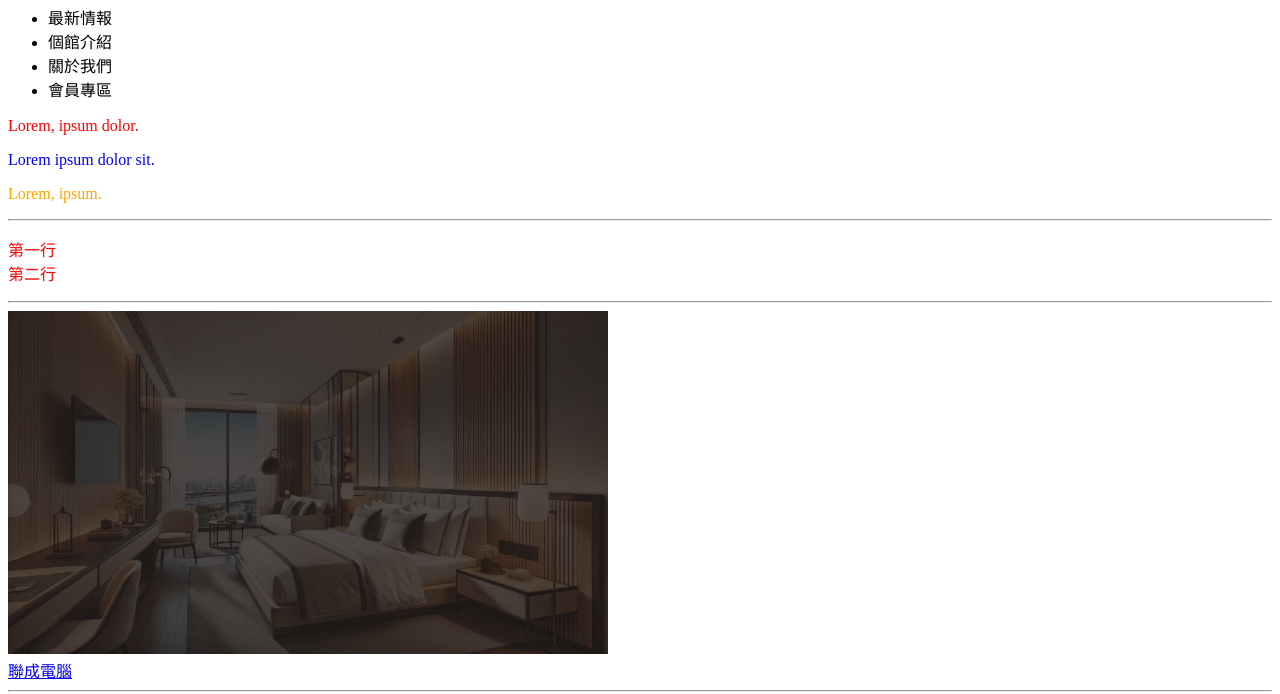
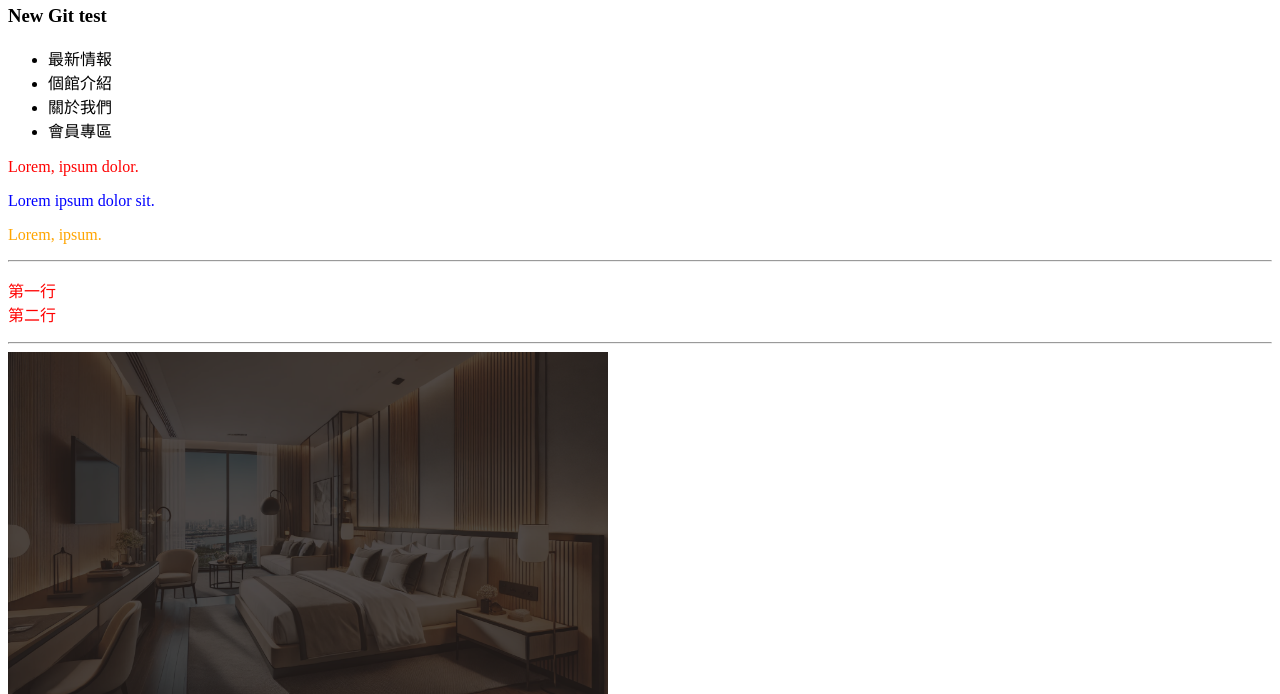
Before and after one commit to AppleCake0226/Hotel, a plain HTML site: page index.html in a window 1280 px wide. Shown: the part 131-825 px from the top of the page. Drawn offline with Linux system fonts and the light colour scheme.

Commit message:
New Git test

```diff
--- a/index.html
+++ b/index.html
@@ -12,6 +12,7 @@
     <header>
         <h1>聯成商旅</h1>
         <h2>Git test</h2>
+        <h3>New Git test</h3>
         <nav>
             <ul>
                 <li>最新情報</li>
```
